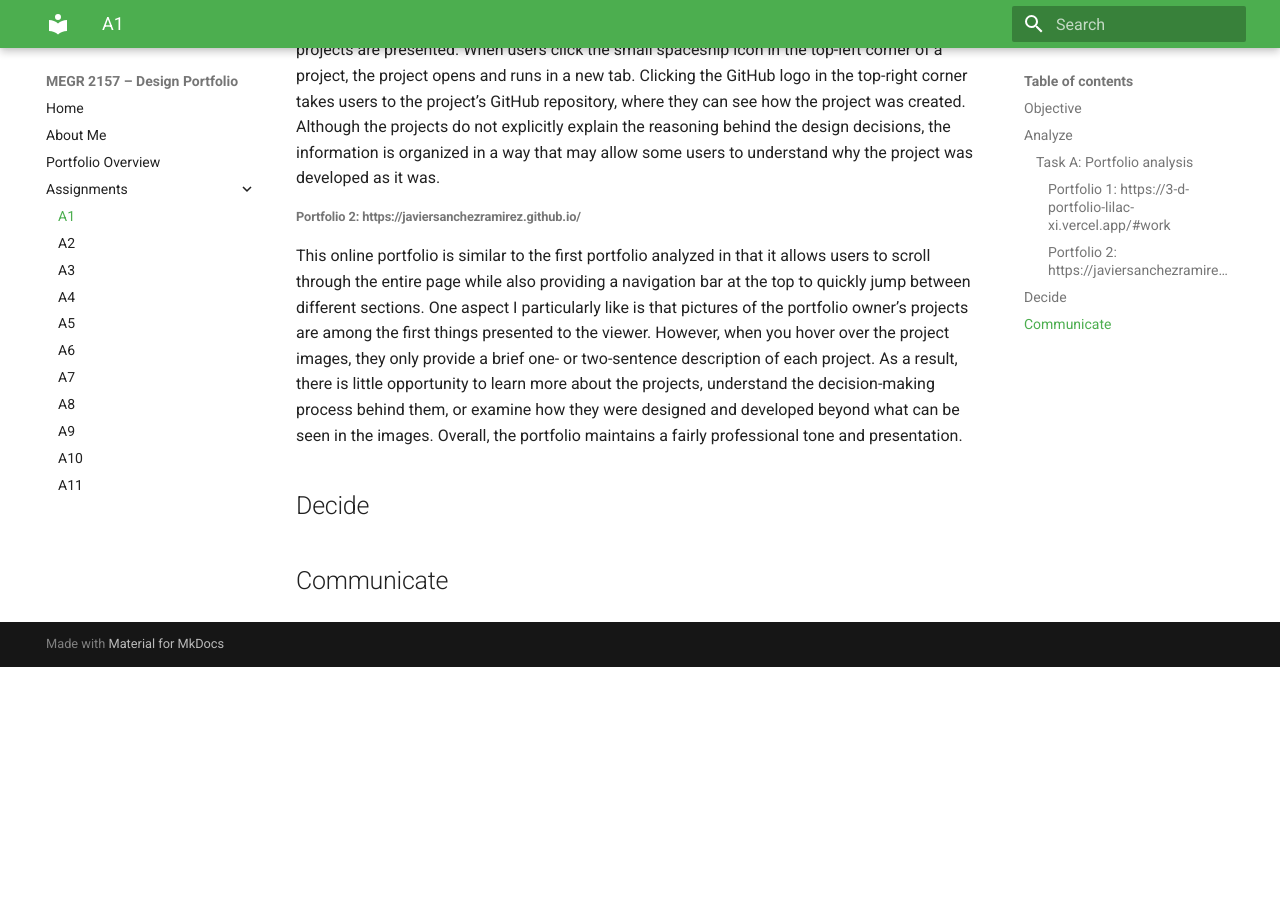
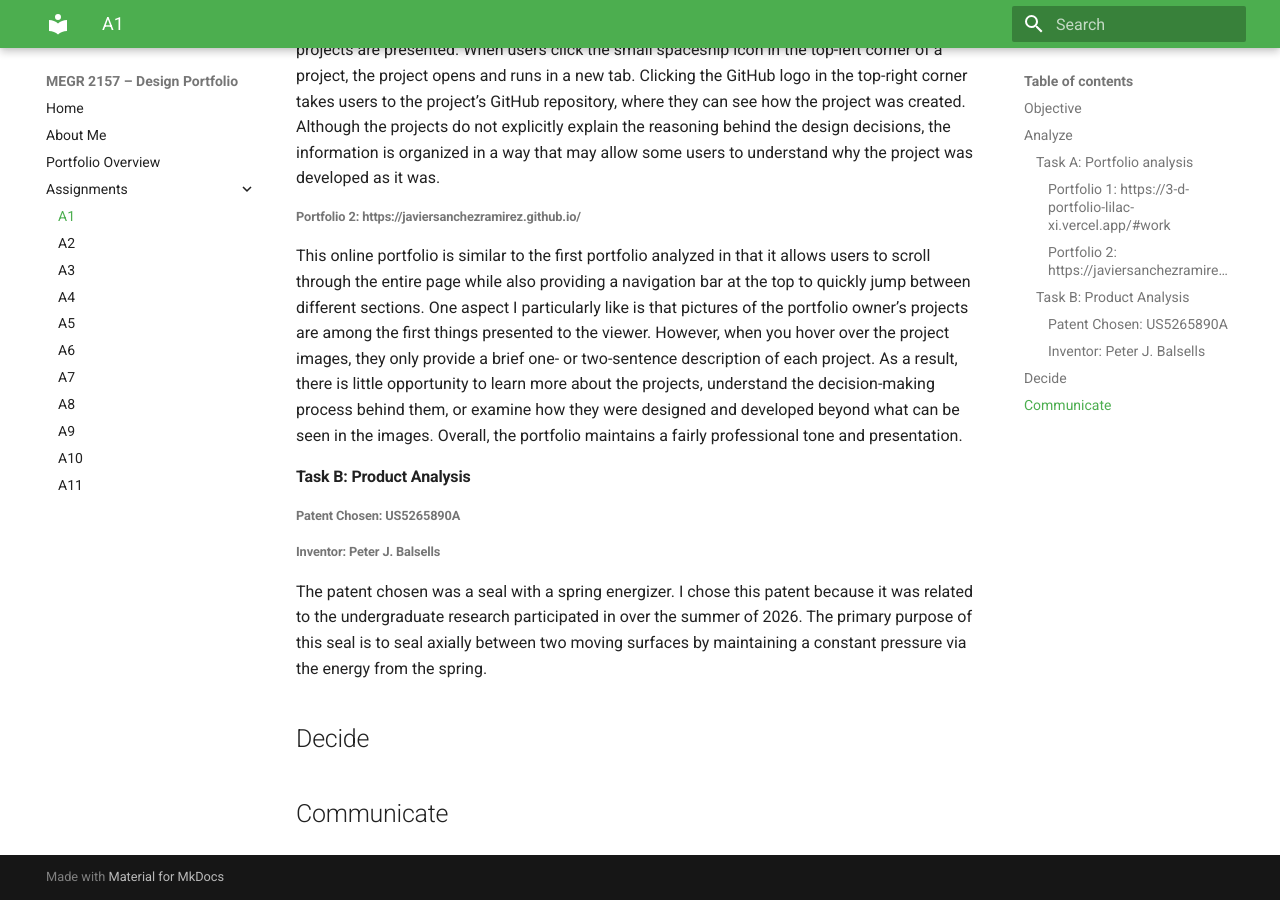
Before and after one commit to SanjayKashyap24/design-projects-portfolio, an MkDocs documentation site: the page built from docs/assignments/A01/index.md, in a window 1280 px wide and 900 px high, scrolled down 567 px. Built offline with MkDocs 1.6.1 and Material for MkDocs 9.7.7, drawn with Linux system fonts in a browser that asks for light colours; before the commit the page ends 1234 px from its top, so only the background shows below that.

Commit message:
Beginning of Task B
Added section for Task B: Product Analysis including details about the chosen patent and its inventor.

```diff
--- a/docs/assignments/A01/index.md
+++ b/docs/assignments/A01/index.md
@@ -13,6 +13,17 @@ This online portfolio is excellently organized, making it easy for users to navi
 
 This online portfolio is similar to the first portfolio analyzed in that it allows users to scroll through the entire page while also providing a navigation bar at the top to quickly jump between different sections. One aspect I particularly like is that pictures of the portfolio owner’s projects are among the first things presented to the viewer. However, when you hover over the project images, they only provide a brief one- or two-sentence description of each project. As a result, there is little opportunity to learn more about the projects, understand the decision-making process behind them, or examine how they were designed and developed beyond what can be seen in the images. Overall, the portfolio maintains a fairly professional tone and presentation.
 
+#### Task B: Product Analysis
+
+###### Patent Chosen: US5265890A
+###### Inventor: Peter J. Balsells
+
+The patent chosen was a seal with a spring energizer. I chose this patent because it was related to the undergraduate research participated in over the summer of 2026. The primary purpose of this seal is to seal axially between two moving surfaces by maintaining a constant pressure via the energy from the spring.
+
+
+
+
+
 ## Decide
 
 
```
